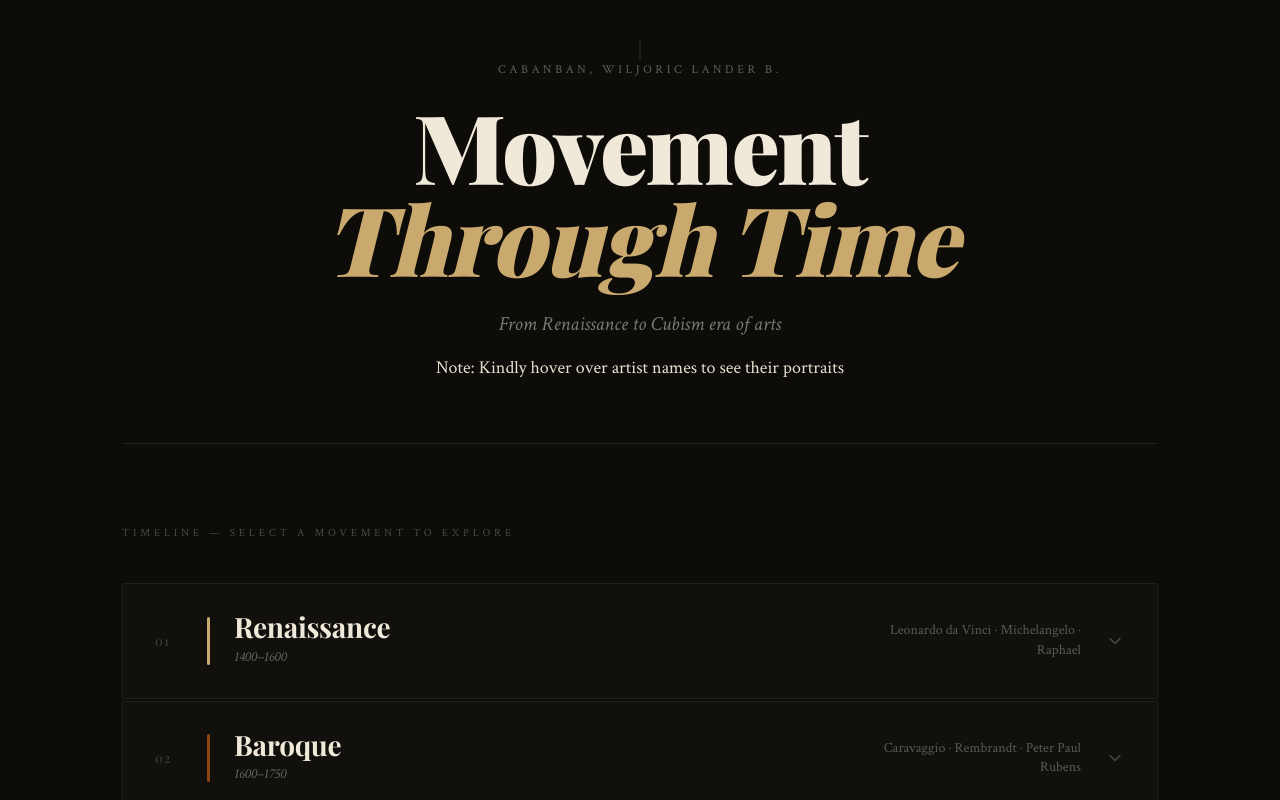
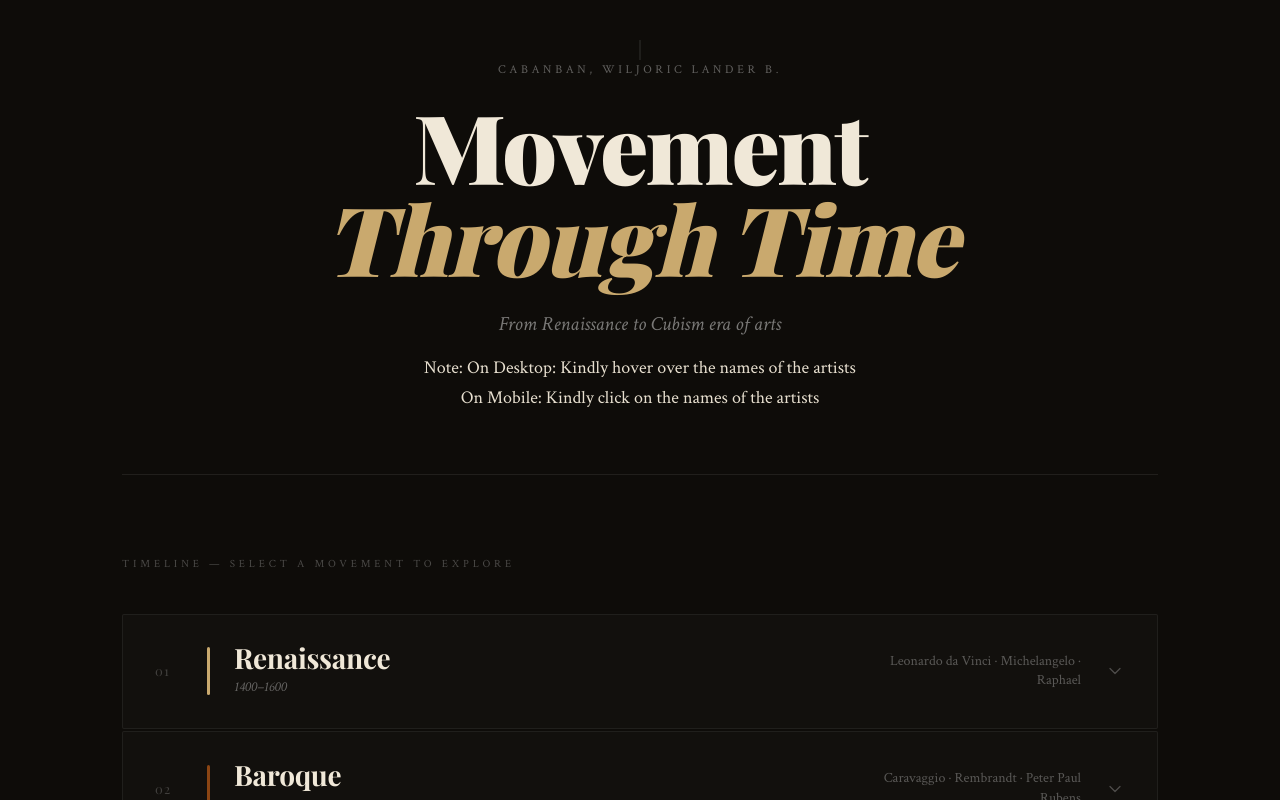
Before and after one commit to Yagami0812/GE6, a React (Vite) app in the folder art-movements-react/: page / in a window 1280 px wide. Shown: the top 800 px of the page. Built offline with nearby package versions, Linux system fonts and the light colour scheme; a web font is replaced by a local one.

Commit message:
add full project files

```diff
--- a/art-movements-react/src/App.jsx
+++ b/art-movements-react/src/App.jsx
@@ -642,7 +642,8 @@ export default function ArtMovements() {
             <em>Through Time</em>
           </h1>
           <p className="hero-subtitle">From Renaissance to Cubism era of arts</p>
-          <p> Note: Kindly hover over artist names to see their portraits</p>
+          <p> Note: On Desktop: Kindly hover over the names of the artists<br/>
+                    On Mobile: Kindly click on the names of the artists</p>
         </header>
 
         <p className="timeline-label">Timeline — Select a movement to explore</p>
```
